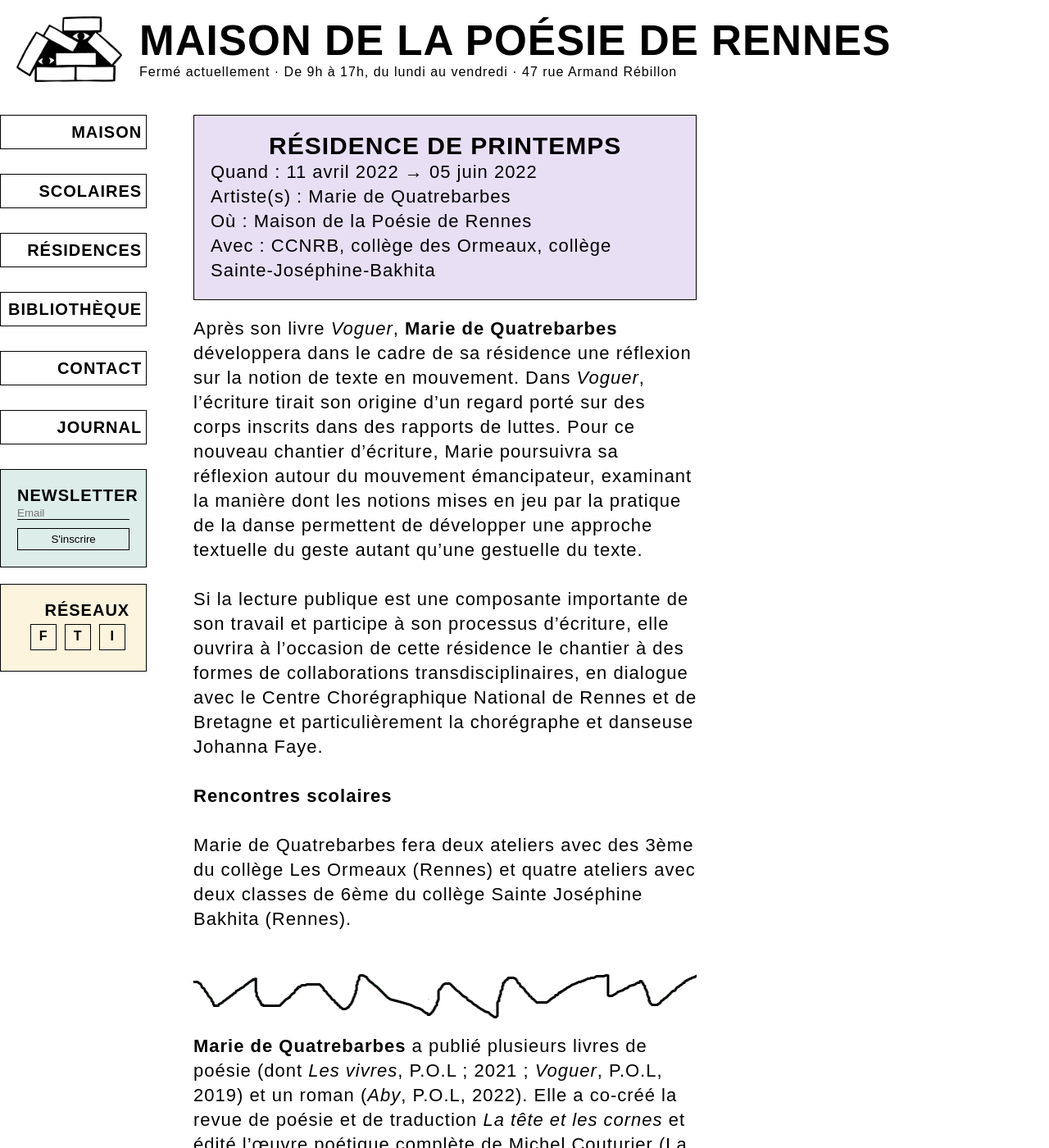
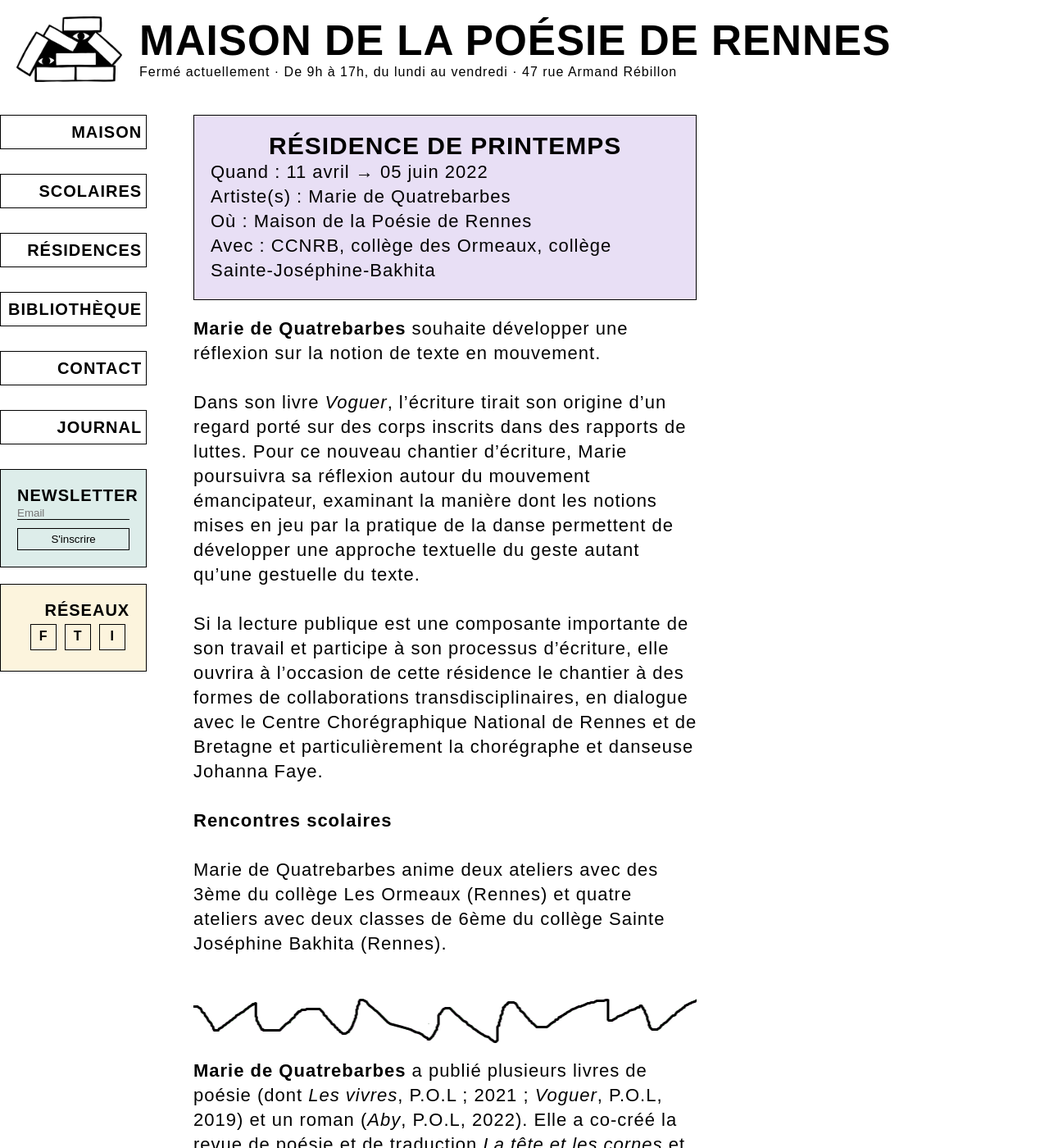
Before and after one commit to PQuod/MaisondelaPoesiedeRennes, a Jekyll site: the page built from _posts/2022-06-28-printemps22.md, in a window 1280 px wide and 1400 px high. Shown: the whole window at 82% size. Built offline with Jekyll 4.4.1, drawn with Linux system fonts in a browser that asks for light colours; some web fonts are replaced; a script that is not in the unit is left out.

Commit message:
Update Evenements “2022-06-28-printemps22”

```diff
--- a/_posts/2022-06-28-printemps22.md
+++ b/_posts/2022-06-28-printemps22.md
@@ -1,21 +1,23 @@
 ---
 layout: post
-title: Résidence de Printemps
 name: Résidence de Printemps
+title: Résidence de printemps
 date: 2022-06-28T07:58:28.049Z
 artiste:
   - Marie de Quatrebarbes
 categories: residence
 date_debut: 2022-04-11
 date_fin: 2022-06-05
-dates_publiees: 11 avril 2022 → 05 juin 2022
+dates_publiees: 11 avril → 05 juin 2022
 lieu: Maison de la Poésie de Rennes
 partenaires: CCNRB, collège des Ormeaux, collège Sainte-Joséphine-Bakhita
 ---
-Après son livre *Voguer*, **Marie de Quatrebarbes** développera dans le cadre de sa résidence une réflexion sur la notion de texte en mouvement. Dans *Voguer*, l’écriture tirait son origine d’un regard porté sur des corps inscrits dans des rapports de luttes. Pour ce nouveau chantier d’écriture, Marie poursuivra sa réflexion autour du mouvement émancipateur, examinant la manière dont les notions mises en jeu par la pratique de la danse permettent de développer une approche textuelle du geste autant qu’une gestuelle du texte.
+**Marie de Quatrebarbes** souhaite développer une réflexion sur la notion de texte en mouvement.
+
+Dans son livre *Voguer*, l’écriture tirait son origine d’un regard porté sur des corps inscrits dans des rapports de luttes. Pour ce nouveau chantier d’écriture, Marie poursuivra sa réflexion autour du mouvement émancipateur, examinant la manière dont les notions mises en jeu par la pratique de la danse permettent de développer une approche textuelle du geste autant qu’une gestuelle du texte.
 
 Si la lecture publique est une composante importante de son travail et participe à son processus d’écriture, elle ouvrira à l’occasion de cette résidence le chantier à des formes de collaborations transdisciplinaires, en dialogue avec le Centre Chorégraphique National de Rennes et de Bretagne et particulièrement la chorégraphe et danseuse Johanna Faye.
 
 **Rencontres scolaires**
 
-Marie de Quatrebarbes fera deux ateliers avec des 3ème du collège Les Ormeaux (Rennes) et quatre ateliers avec deux classes de 6ème du collège Sainte Joséphine Bakhita (Rennes).
+Marie de Quatrebarbes anime deux ateliers avec des 3ème du collège Les Ormeaux (Rennes) et quatre ateliers avec deux classes de 6ème du collège Sainte Joséphine Bakhita (Rennes).
```
